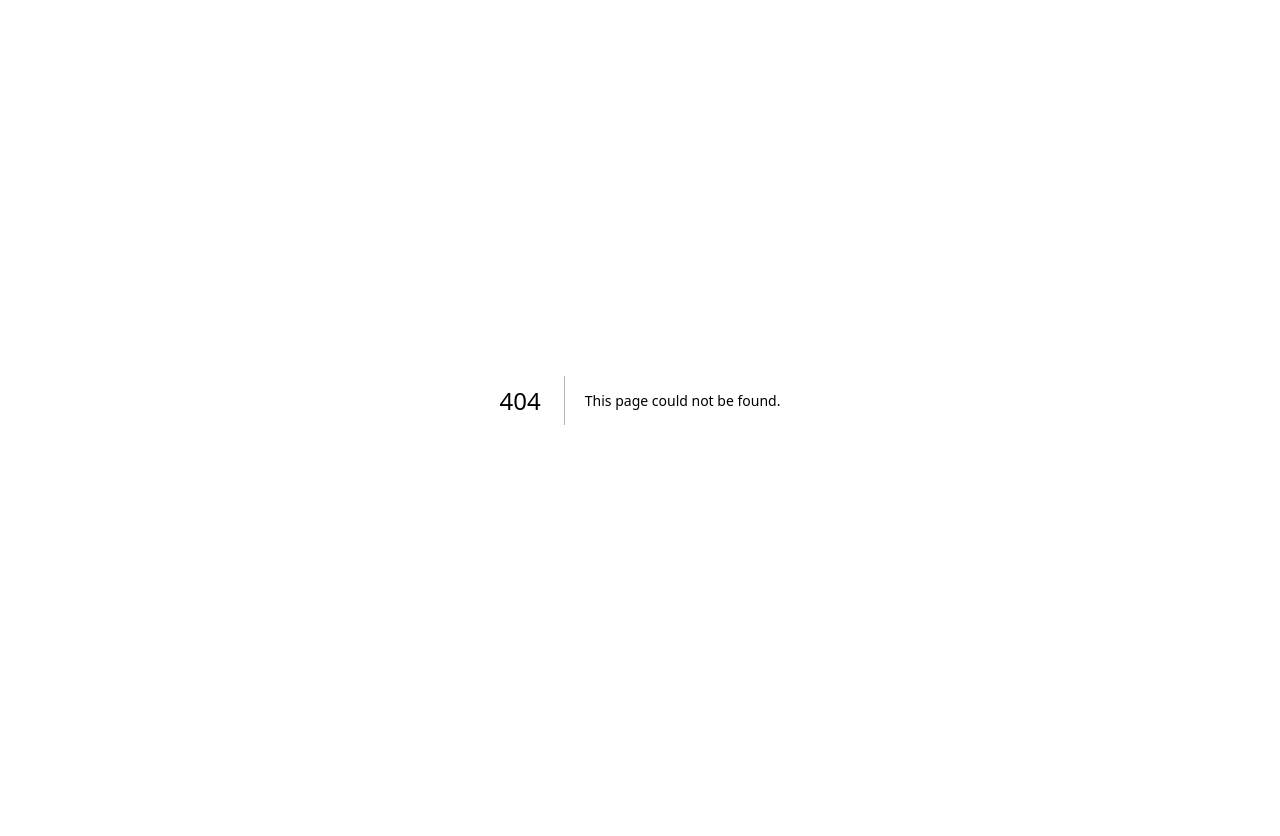
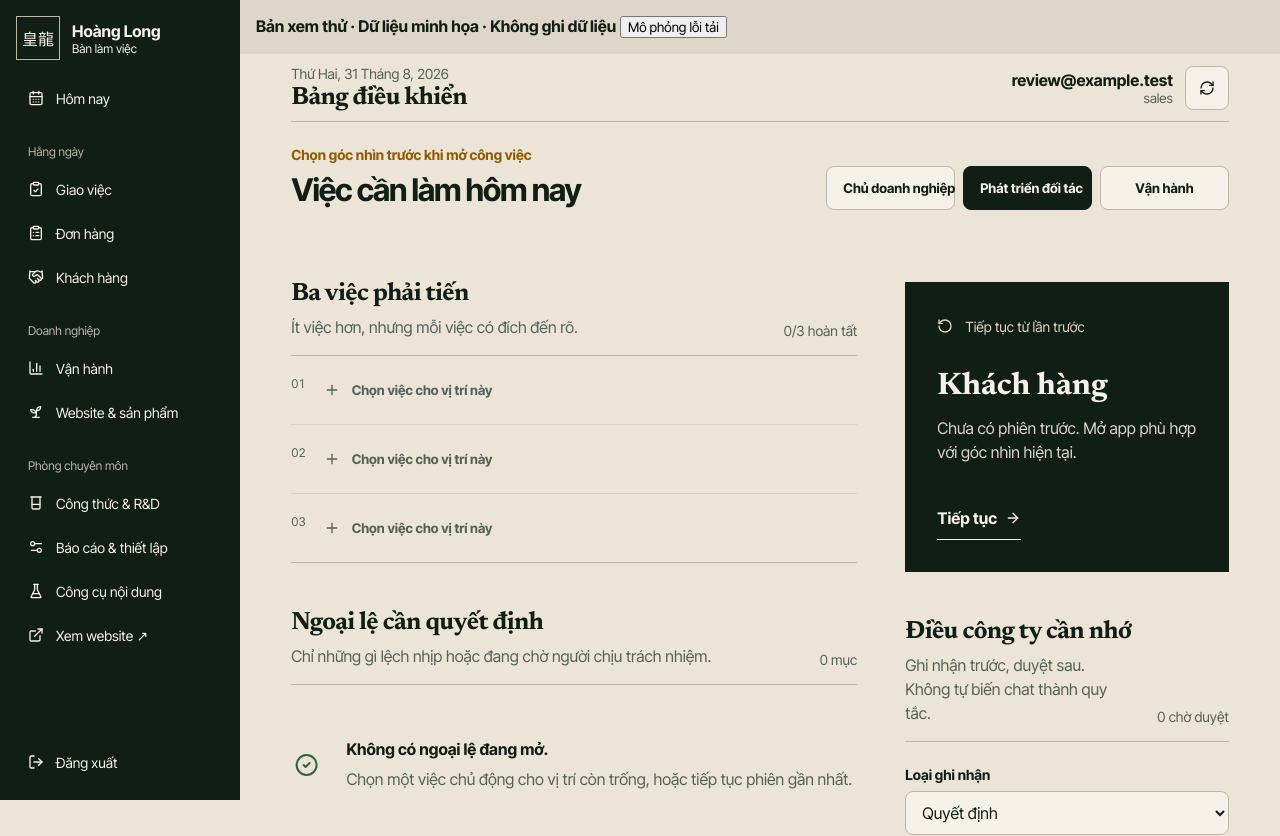
Before and after one commit to longnguyen29/hoang-long-tra-app, a Next.js app: page /ui-review in a window 1280 px wide. Before the commit this address had no page. Shown: the top 836 px of the page. Before the commit the page ends 800 px from the top, so only its background shows below. Built offline with nearby package versions, Linux system fonts and the light colour scheme.

Commit message:
Unify staff navigation and prioritize daily work in review branch

```diff
--- /dev/null
+++ b/app/admin/layout.jsx
@@ -0,0 +1,5 @@
+import StaffShell from "@/components/staff/StaffShell";
+
+export default function AdminLayout({ children }) {
+  return <StaffShell>{children}</StaffShell>;
+}
--- /dev/null
+++ b/app/ui-review/page.jsx
@@ -0,0 +1,7 @@
+import StaffShell from "@/components/staff/StaffShell";
+import { notFound } from "next/navigation";
+import StaffReview from "@/components/staff/StaffReview";
+export default function Page() {
+  if (process.env.NODE_ENV !== "development") notFound();
+  return <StaffShell><StaffReview/></StaffShell>;
+}
--- a/components/staff/MorningDesk.jsx
+++ b/components/staff/MorningDesk.jsx
@@ -267,12 +267,15 @@ export default function MorningDesk({ supabase, email, role, onLogout }) {
   const [moving, setMoving] = useState("");
   const [error, setError] = useState("");
   const [editingSlot, setEditingSlot] = useState(1);
+  const [editingFocus, setEditingFocus] = useState(false);
+  const [dataIncomplete, setDataIncomplete] = useState(false);
   const [focusDraft, setFocusDraft] = useState({ title: "", appKey: "operations" });
   const [memoryDraft, setMemoryDraft] = useState({ kind: "decision", title: "", body: "" });
 
   const load = useCallback(async () => {
     setLoading(true);
     setError("");
+    try {
     const [deskResult, budgetResult, radarResult, opportunitiesResult, samplesResult, recipesResult, versionsResult, quotesResult, ordersResult, receivablesResult, partnersResult] = await Promise.all([
       supabase.rpc("morning_desk_snapshot"),
       supabase.rpc("budget_morning_snapshot"),
@@ -286,6 +289,13 @@ export default function MorningDesk({ supabase, email, role, onLogout }) {
       supabase.from("receivables").select("*").order("created_at", { ascending: false }),
       supabase.from("wholesale_accounts").select("id,opportunity_id,contact,business_name,reorder_cadence_days,created_at"),
     ]);
+    const incomplete = [deskResult, budgetResult, radarResult, opportunitiesResult, samplesResult, recipesResult, versionsResult, quotesResult, ordersResult, receivablesResult, partnersResult].some(result => result.error);
+    setDataIncomplete(incomplete);
+    if (incomplete) {
+      setError("Chưa tải đủ dữ liệu hôm nay. Làm mới để kiểm tra công việc và số liệu.");
+      setLoading(false);
+      return;
+    }
     if (deskResult.error) {
       setError("Bảng điều khiển chưa tải được dữ liệu. Kiểm tra migration 0036 rồi thử lại.");
     } else {
@@ -303,7 +313,10 @@ export default function MorningDesk({ supabase, email, role, onLogout }) {
       if (budgetResult.error)
         setError("Bảng điều khiển đã tải, nhưng chưa đọc được ngân sách từ migration 0037.");
     }
-    setLoading(false);
+    } catch {
+      setDataIncomplete(true);
+      setError("Chưa tải được dữ liệu hôm nay. Kiểm tra kết nối rồi thử lại.");
+    } finally { setLoading(false); }
   }, [supabase]);
 
   useEffect(() => {
@@ -358,6 +371,7 @@ export default function MorningDesk({ supabase, email, role, onLogout }) {
   };
 
   const beginFocusEdit = (position, item = null) => {
+    setEditingFocus(true);
     setEditingSlot(position);
     setFocusDraft({
       title: item?.title || "",
@@ -388,6 +402,7 @@ export default function MorningDesk({ supabase, email, role, onLogout }) {
       return;
     }
     setFocusDraft({ title: "", appKey: MODE_DEFAULT_APP[mode] });
+    setEditingFocus(false);
     await load();
   };
 
@@ -473,30 +488,7 @@ export default function MorningDesk({ supabase, email, role, onLogout }) {
 
   return (
     <main className={styles.shell}>
-      <aside className={styles.rail}>
-        <div className={styles.brand}>
-          <span aria-hidden="true">皇龍</span>
-          <b>Hoàng Long</b>
-        </div>
-        <details className={styles.mobileMenu}>
-          <summary><Menu />Ứng dụng</summary>
-          <nav aria-label="Ứng dụng Hoàng Long">
-            <Link href="/admin" className={styles.active}><Brain />Bảng điều khiển</Link>
-            {STAFF_APP_GROUPS.map((group) => <div className={styles.navGroup} key={group.label}>
-              <span>{group.label}</span>
-              {group.keys.map((key) => { const app = APPS[key]; const Icon = app.icon; return <Link key={app.key} href={app.href} onClick={(event) => openApp(event, app)}><Icon />{app.short}</Link>; })}
-            </div>)}
-          </nav>
-        </details>
-        <nav className={styles.desktopNav} aria-label="Ứng dụng Hoàng Long">
-          <Link href="/admin" className={styles.active}><Brain /><span>Bảng điều khiển</span></Link>
-          {STAFF_APP_GROUPS.map((group) => <div className={styles.navGroup} key={group.label}>
-            <small>{group.label}</small>
-            {group.keys.map((key) => { const app = APPS[key]; const Icon = app.icon; return <Link key={app.key} href={app.href} onClick={(event) => openApp(event, app)} data-loading={moving === app.key}><Icon /><span>{app.short}</span></Link>; })}
-          </div>)}
-        </nav>
-        <button className={styles.logout} onClick={onLogout}><LogOut /><span>Đăng xuất</span></button>
-      </aside>
+
 
       <section className={styles.desk}>
         <header className={styles.topbar}>
@@ -513,7 +505,7 @@ export default function MorningDesk({ supabase, email, role, onLogout }) {
         <section className={styles.brief}>
           <div className={styles.briefCopy}>
             <p>Chọn góc nhìn trước khi mở công việc</p>
-            <h2>Hôm nay cần giữ điều gì?</h2>
+            <h2>Việc cần làm hôm nay</h2>
           </div>
           <div className={styles.modeTabs} role="tablist" aria-label="Góc nhìn buổi sáng">
             {MODES.map(([id, label]) => <button key={id} role="tab" aria-selected={mode === id} onClick={() => saveMode(id)}>{label}</button>)}
@@ -522,15 +514,7 @@ export default function MorningDesk({ supabase, email, role, onLogout }) {
 
         {error && <p className={styles.error} role="alert"><AlertTriangle />{error}<button onClick={() => setError("")} aria-label="Đóng thông báo">×</button></p>}
 
-        <section className={styles.metrics} aria-label="Sự thật vận hành">
-          {metrics.map(([label, value, note]) => (
-            <article key={label}>
-              <span>{label}</span>
-              <b>{loading ? "—" : value}</b>
-              <small>{note}</small>
-            </article>
-          ))}
-        </section>
+
 
         <div className={styles.workGrid}>
           <div className={styles.primaryColumn}>
@@ -567,7 +551,7 @@ export default function MorningDesk({ supabase, email, role, onLogout }) {
                   );
                 })}
               </div>
-              <form className={styles.focusEditor} id="focus-editor" onSubmit={saveFocus}>
+              {editingFocus && <form className={styles.focusEditor} id="focus-editor" onSubmit={saveFocus}>
                 <label>
                   <span>Ưu tiên {editingSlot}</span>
                   <input value={focusDraft.title} onChange={(event) => setFocusDraft({ ...focusDraft, title: event.target.value })} placeholder="Ví dụ: Chốt lịch giao cho đơn đang bị chặn" maxLength={160} />
@@ -579,7 +563,8 @@ export default function MorningDesk({ supabase, email, role, onLogout }) {
                   </select>
                 </label>
                 <button disabled={saving || !focusDraft.title.trim()}>{saving ? "Đang lưu" : "Chốt ưu tiên"}</button>
-              </form>
+              <button type="button" onClick={() => setEditingFocus(false)}>Đóng</button>
+              </form>}
             </section>
 
             <section className={styles.exceptions}>
@@ -589,7 +574,7 @@ export default function MorningDesk({ supabase, email, role, onLogout }) {
               </header>
               {loading ? (
                 <div className={styles.skeleton} aria-label="Đang tải ngoại lệ"><i /><i /><i /></div>
-              ) : exceptions.length ? (
+              ) : dataIncomplete ? (<p role="status">Chưa thể xác nhận danh sách công việc. <button onClick={load}>Thử tải lại</button></p>) : exceptions.length ? (
                 <div className={styles.exceptionRows}>
                   {exceptions.map((item) => {
                     const app = APPS[item.appKey];
@@ -707,6 +692,16 @@ export default function MorningDesk({ supabase, email, role, onLogout }) {
           </aside>
         </div>
 
+        <section className={styles.metrics} aria-label="Sự thật vận hành">
+          {metrics.map(([label, value, note]) => (
+            <article key={label}>
+              <span>{label}</span>
+              <b>{loading || dataIncomplete ? "—" : value}</b>
+              <small>{note}</small>
+            </article>
+          ))}
+        </section>
+
         <footer className={styles.footer}>
           <span>Hoàng Long · Bảng điều khiển</span>
           <p>Dữ liệu thật ở app nguồn. Quyết định chỉ thành trí nhớ sau khi được duyệt.</p>
--- /dev/null
+++ b/components/staff/StaffReview.jsx
@@ -0,0 +1,18 @@
+"use client";
+// Development-only fixture. No customer database calls or writes.
+import { useMemo, useState } from "react";
+import MorningDesk from "./MorningDesk";
+import CustomerJourneyPanel from "./CustomerJourneyPanel";
+export default function StaffReview() {
+  const [offline, setOffline] = useState(false);
+  const client = useMemo(() => {
+    const response = () => ({ data: [], error: offline ? { message: "Review connection failure" } : null });
+    const query = { select(){return this},eq(){return this},neq(){return this},order(){return this},limit(){return this},then(resolve){return Promise.resolve(response()).then(resolve)} };
+    return {from:()=>Object.create(query),rpc:async name => ({data:name === "morning_desk_snapshot" ? {preference:{mode:"sales"},focus:[],queue:{new_samples:2},operations:{today_actions:{},reorders:[],stock:[]},memory:{inbox:[],approved:[]}} : {has_active_period:true},error:offline ? {message:"Review connection failure"}:null})};
+  },[offline]);
+  return <>
+    <div style={{padding:"var(--space-sm)",background:"var(--color-paper-3)"}}><b>Bản xem thử · Dữ liệu minh họa · Không ghi dữ liệu</b> <button onClick={()=>setOffline(!offline)}>{offline ? "Khôi phục kết nối mô phỏng" : "Mô phỏng lỗi tải"}</button></div>
+    <MorningDesk supabase={client} email="review@example.test" role="sales" onLogout={()=>{}}/>
+    <div style={{padding:"var(--space-md)"}}><CustomerJourneyPanel journey={{counts:{samples:1,recipes:1,quotes:0,orders:0},timeline:[],actions:[{key:"review",kind:"sample",title:"Kiểm tra kết quả thử mẫu",detail:"Tình huống minh họa: chờ phản hồi về độ đậm và hương trà.",dueAt:new Date().toISOString(),priority:1}],lastActivityAt:null}} onCommand={()=>{}}/></div>
+  </>;
+}
--- /dev/null
+++ b/components/staff/StaffShell.jsx
@@ -0,0 +1,52 @@
+"use client";
+
+import { useEffect, useRef, useState } from "react";
+import Link from "next/link";
+import { usePathname, useRouter } from "next/navigation";
+import { CalendarDays, ExternalLink, LogOut, Menu } from "lucide-react";
+import { createClient } from "@/lib/supabase/client";
+import { STAFF_APPS, STAFF_APP_GROUPS } from "./staff-navigation";
+import styles from "./StaffShell.module.css";
+
+export default function StaffShell({ children }) {
+  const pathname = usePathname();
+  const router = useRouter();
+  const menu = useRef(null);
+  const [leaving, setLeaving] = useState(false);
+  const [error, setError] = useState("");
+  useEffect(() => { if (menu.current) menu.current.open = false; }, [pathname]);
+  if (pathname === "/admin/login" || pathname === "/admin/legacy") return children;
+  const active = (href) => href === "/admin" ? pathname === href : pathname.startsWith(href.split("?")[0]);
+  const current = Object.values(STAFF_APPS).find(app => active(app.href));
+  const navigation = <>
+    <Link href="/admin" aria-current={active("/admin") ? "page" : undefined}><CalendarDays/><span>Hôm nay</span></Link>
+    {STAFF_APP_GROUPS.map(group => <section key={group.label}>
+      <h2>{group.label}</h2>
+      {group.keys.map(key => { const app = STAFF_APPS[key]; const Icon = app.icon;
+        return <Link key={key} href={app.href} aria-current={active(app.href) ? "page" : undefined}><Icon/><span>{app.label}</span></Link>;
+      })}
+    </section>)}
+    <a href="/" target="_blank" rel="noreferrer"><ExternalLink/><span>Xem website ↗</span></a>
+  </>;
+  async function logout() {
+    setLeaving(true); setError("");
+    try {
+      const { error: failure } = await createClient().auth.signOut();
+      if (failure) throw failure;
+      router.replace("/admin/login"); router.refresh();
+    } catch { setError("Chưa đăng xuất được. Hãy thử lại."); setLeaving(false); }
+  }
+  return <div className={styles.shell}>
+    <a href="#staff-content" className={styles.skip}>Đến nội dung công việc</a>
+    <aside className={styles.sidebar}>
+      <Link href="/admin" className={styles.brand}><span aria-hidden="true">皇龍</span><b>Hoàng Long<small>Bàn làm việc</small></b></Link>
+      <nav aria-label="Điều hướng công việc" className={styles.desktop}>{navigation}</nav>
+      <details ref={menu} className={styles.mobile} onKeyDown={event => { if(event.key === "Escape") { menu.current.open = false; menu.current.querySelector("summary").focus(); } }}>
+        <summary><Menu/><span>{current?.label || "Hôm nay"}</span></summary>
+        <nav aria-label="Điều hướng công việc trên điện thoại">{navigation}</nav>
+      </details>
+      <div className={styles.account}><button onClick={logout} disabled={leaving} aria-label="Đăng xuất"><LogOut/><span>{leaving ? "Đang đăng xuất…" : "Đăng xuất"}</span></button>{error && <p role="alert">{error}</p>}</div>
+    </aside>
+    <div id="staff-content" tabIndex={-1} className={styles.content}>{children}</div>
+  </div>;
+}
--- /dev/null
+++ b/components/staff/StaffShell.module.css
@@ -0,0 +1,20 @@
+/* Hallmark · utilitarian workbench · existing design.md tokens */
+.shell{min-height:100dvh;background:var(--color-paper-2);color:var(--color-ink);font-family:var(--font-body)}
+.skip{position:fixed;top:var(--space-xs);left:var(--space-xs);z-index:var(--z-toast);padding:var(--space-sm);background:var(--color-paper);color:var(--color-ink);transform:translateY(-200%)}
+.skip:focus{transform:none}
+.sidebar{padding:var(--space-sm);background:var(--color-ink);color:var(--color-paper)}
+.brand{display:flex;align-items:center;gap:var(--space-xs);color:inherit;text-decoration:none}
+.brand>span{display:grid;place-items:center;width:var(--control-height);height:var(--control-height);border:var(--rule-thin) solid var(--color-rule);font-family:var(--font-seal)}
+.brand b{font-size:var(--text-base)}.brand small{display:block;font-size:var(--text-xs);font-weight:400}
+.sidebar nav a,.account button{display:flex;align-items:center;gap:var(--space-xs);min-height:var(--control-height);padding:var(--space-2xs) var(--space-xs);border:0;border-radius:var(--radius-control);background:transparent;color:inherit;text-decoration:none;font:inherit;font-size:var(--text-sm);text-align:left}
+.sidebar svg{width:var(--space-sm);height:var(--space-sm);flex-shrink:0}
+.sidebar nav h2{margin:var(--space-md) var(--space-xs) var(--space-2xs);color:var(--color-rule);font:inherit;font-size:var(--text-xs)}
+.sidebar a[aria-current=page]{background:var(--color-paper);color:var(--color-ink);font-weight:700}
+.sidebar :is(a,button,summary):focus-visible{outline:var(--rule-focus) solid var(--color-focus);outline-offset:var(--rule-focus)}
+.sidebar nav a:hover,.account button:hover{box-shadow:inset 0 0 0 var(--rule-thin) var(--color-rule)}
+.desktop{display:none}.mobile{margin-top:var(--space-sm)}.mobile summary{display:flex;align-items:center;gap:var(--space-xs);min-height:var(--control-height);cursor:pointer;list-style:none}.mobile summary::-webkit-details-marker{display:none}
+.account{margin-top:var(--space-xs)}.account p{font-size:var(--text-sm)}
+.content{min-width:0}.content :is(input,select,textarea){font-family:var(--font-body)}
+.content :is(button,a,input,select,textarea,summary):focus-visible{outline:var(--rule-focus) solid var(--color-focus);outline-offset:var(--rule-focus)}
+@media(min-width:64rem){.shell{display:grid;grid-template-columns:15rem minmax(0,1fr)}.sidebar{position:sticky;top:0;height:100dvh;overflow-y:auto;display:flex;flex-direction:column}.desktop{display:block;margin-top:var(--space-sm)}.mobile{display:none}.account{margin-top:auto;padding-top:var(--space-md)}}
+@media(max-width:63.99rem){.sidebar{display:grid;grid-template-columns:1fr auto;gap:var(--space-xs)}.brand{grid-column:1}.account{grid-column:2;grid-row:1;margin:0}.account button span{display:none}.mobile{grid-column:1/-1;margin:0}.content :is(input,select,textarea){font-size:var(--text-base)}}
--- a/components/staff/StaffWorkbench.jsx
+++ b/components/staff/StaffWorkbench.jsx
@@ -52,12 +52,13 @@ export default function StaffWorkbench({supabase,email,role,onLogout}){
  const orderCreated=async(order)=>{setOrders(current=>[order,...current.filter(item=>item.id!==order.id)]);setCreatingOrder(false);try{await staffRequest(order.id,{method:"POST"})}catch{}await selectOrder(order);requestAnimationFrame(()=>document.querySelector("#orders")?.scrollIntoView({behavior:"smooth",block:"start"}))};
  const cards=[{label:"Cần xử lý",value:queue.length,icon:ClipboardList},{label:"Đơn đang mở",value:openOrders.length,icon:PackageCheck},{label:"Tin chưa đọc",value:unreadThreads.length,icon:MessageSquare},{label:"Lịch trà chờ",value:pendingSessions.length,icon:Calendar}];
  return <main className={styles.shell}>
-  <aside className={styles.rail}><div className={styles.brand}><span>皇龍</span><b>HL</b></div><nav aria-label="Ứng dụng Hoàng Long"><Link href="/admin"><Calendar/><span>Bảng điều khiển</span></Link>{STAFF_APP_GROUPS.map(group=><div className={styles.navGroup} key={group.label}><small>{group.label}</small>{group.keys.map(key=>{const app=STAFF_APPS[key],Icon=app.icon;return <Link key={key} href={app.href} className={key==="orders"?styles.active:""}><Icon/><span>{app.short}</span>{key==="orders"&&queue.length>0&&<b>{queue.length}</b>}</Link>})}</div>)}</nav><button onClick={onLogout} aria-label="Đăng xuất"><LogOut/><span>Đăng xuất</span></button></aside>
+
   <section className={styles.workspace}>
    <header className={styles.top}><div><p>Staff workbench</p><h1>Điều phối hôm nay</h1></div><div className={styles.identity}><span><b>{email}</b><small>{role}</small></span><button onClick={load} disabled={loading} aria-label="Làm mới"><RefreshCw className={loading?styles.spin:""}/></button></div></header>
    {error&&<p className={styles.error} role="alert">{error}</p>}
+
+   <section className={styles.board} id="queue"><header><div><p>Hàng đợi chung</p><h2>Việc cần xử lý</h2></div><span>{queue.length} mục</span></header>{loading?<div className={styles.skeleton}><i/><i/><i/></div>:queue.length?<div className={styles.queue}>{queue.slice(0,12).map(item=><button key={`${item.kind}-${item.id}`} onClick={()=>openTask(item)}><span className={styles.kind}>{{message:"Tin nhắn",order:"Đơn hàng",sample:"Mẫu thử",lead:"Khách mới",session:"Lịch trà"}[item.kind]}</span><span><b>{item.title}</b><small>{item.detail}</small></span><time>{dateTime(item.ts)}</time><ChevronRight/></button>)}</div>:<div className={styles.clear}><PackageCheck/><h3>Hàng đợi đã sạch.</h3><p>Không có đơn, mẫu, lead hoặc lịch trà mới đang chờ.</p></div>}</section>
    <section className={styles.metrics}>{cards.map(({label,value,icon:Icon})=><article key={label}><Icon/><span>{label}</span><b>{loading?"—":value}</b></article>)}</section>
-   <section className={styles.board} id="queue"><header><div><p>Hàng đợi chung</p><h2>Việc cần chạm vào</h2></div><span>{queue.length} mục</span></header>{loading?<div className={styles.skeleton}><i/><i/><i/></div>:queue.length?<div className={styles.queue}>{queue.slice(0,12).map(item=><button key={`${item.kind}-${item.id}`} onClick={()=>openTask(item)}><span className={styles.kind}>{item.kind}</span><span><b>{item.title}</b><small>{item.detail}</small></span><time>{dateTime(item.ts)}</time><ChevronRight/></button>)}</div>:<div className={styles.clear}><PackageCheck/><h3>Hàng đợi đã sạch.</h3><p>Không có đơn, mẫu, lead hoặc lịch trà mới đang chờ.</p></div>}</section>
    <section className={styles.orders} id="orders"><header><div><p>Order book</p><h2>Tất cả đơn hàng</h2></div><div className={styles.orderTools}><label><Search/><input value={query} onChange={e=>setQuery(e.target.value)} placeholder="Tìm tên, liên hệ, mã đơn"/></label><button className={styles.createOrder} onClick={()=>setCreatingOrder(true)} title="Mở phiếu tạo đơn; bạn sẽ kiểm tra lại trước khi đơn được lưu."><Plus/>Tạo đơn</button></div></header><div className={styles.orderList}>{filtered.map(order=><button key={order.id} onClick={()=>selectOrder(order)} className={selected?.id===order.id?styles.selected:""}><span><b>{order.customerName}</b><small>{order.id} · {quantity(order)}</small></span><span>{money(order.estimatedTotal)}</span><span className={styles.orderState} data-status={order.status}><b>{orderStageMeta(order.stage).shortLabel}</b><small data-health={order.health}>{ORDER_HEALTH.find(item=>item.id===order.health)?.shortLabel||"Đúng tiến độ"}</small></span><ChevronRight/></button>)}</div></section>
    <section className={styles.inbox} id="messages"><header><div><p>House inbox</p><h2>Đối thoại với khách</h2></div><span>{unreadThreads.length} chưa đọc</span></header><div className={styles.inboxGrid}><div className={styles.threadList}>{threads.length?threads.map(thread=><button key={thread.id} onClick={()=>openThread(thread)} className={activeThread?.id===thread.id?styles.selected:""}><span><b>{thread.customerName}</b><small>{thread.messages.at(-1)?.text||"Chưa có tin nhắn"}</small></span>{thread.unreadForAdmin&&<i>Mới</i>}</button>):<p>Chưa có cuộc trò chuyện.</p>}</div>{activeThread?<div className={styles.chat}><header><b>{activeThread.customerName}</b><small>{activeThread.role}</small></header><div>{activeThread.messages.map((message,index)=><article key={`${message.ts}-${index}`} data-from={message.from}><span>{message.text}</span><time>{dateTime(message.ts)}</time></article>)}</div><form onSubmit={sendReply}><textarea value={reply} onChange={event=>setReply(event.target.value)} placeholder="Viết phản hồi…"/><button disabled={!reply.trim()} aria-label="Gửi phản hồi"><Send/></button></form></div>:<div className={styles.noThread}><MessageSquare/><p>Chọn một cuộc trò chuyện để đọc và trả lời.</p></div>}</div></section>
    <section className={styles.relationships} id="contacts"><header><div><p>Relationship desk</p><h2>Lead, mẫu thử và lịch trà</h2></div><span>Hành động nhanh, không rời hàng đợi</span></header><div className={styles.relationshipGrid}>
```
Also changed, not shown: components/IdleScreen.jsx (+6 -7 lines), components/staff/CustomerJourneyPanel.jsx (+12 -10 lines), components/staff/MorningDesk.module.css, components/staff/StaffWorkbench.module.css, 1 other file (tests, documents, lock files or other folders).
